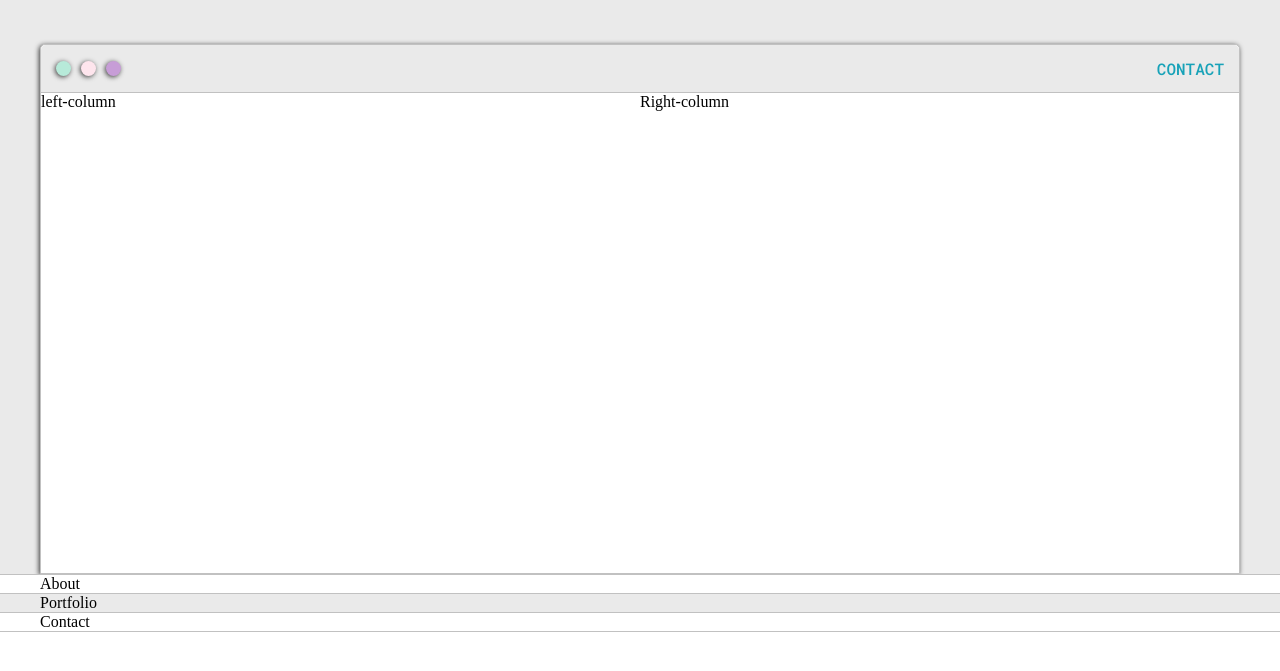
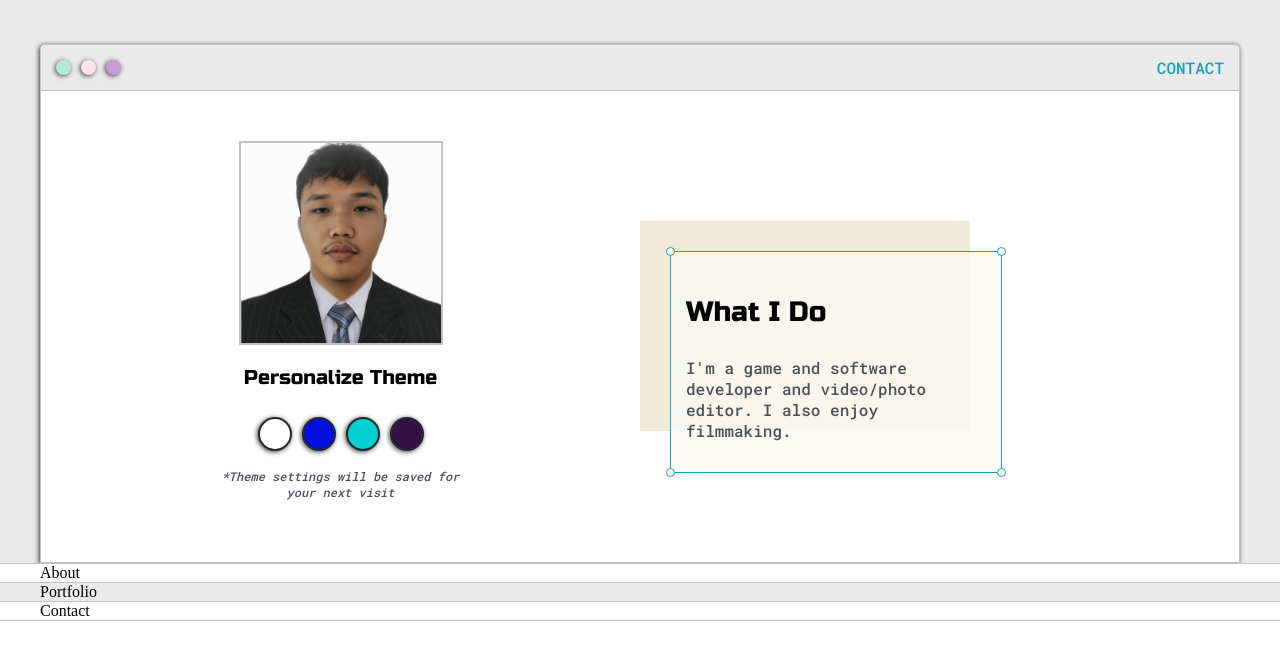
Before and after one commit to JeffreyCalimlim19/Myportfolio, a plain HTML site: page index.html in a window 1280 px wide. Shown: the part 117-788 px from the top of the page. Drawn offline with Linux system fonts and the light colour scheme.

Commit message:
Intro Section

```diff
--- a/default.css
+++ b/default.css
@@ -6,6 +6,11 @@
 
     --mainText:black;
     --secondaryText:#4b5156;
+
+    --themeDotBorder:#24292e;
+
+    --previewBg:rgb(251, 249, 243, 0.8);
+    --previewShadow:#f0ead6;
 }
 
 html, body{
@@ -56,12 +61,6 @@ h6 {font-size: 16px;}
     margin: 0 auto;
 }
 
-@media screen and (max-width: 1200px){
-    .main-container{
-        width: 95%;
-    }
-}
-
 .intro-wrapper{
     background-color: var(--secondaryColor);
     border:1px solid var(--borderColor);
@@ -73,7 +72,6 @@ h6 {font-size: 16px;}
 
     display: grid;
     grid-template-columns: 1fr 1fr;
-    grid-template-rows: 3em 30em;
     grid-template-areas:
         'nav-wrapper nav-wrapper'
         'left-column right-column'
@@ -131,10 +129,120 @@ h6 {font-size: 16px;}
 
 .left-column{
     grid-area: left-column;
+    padding-top: 50px;
+    padding-bottom: 50px;
+}
+
+#profile_pic{
+    display: block;
+    margin: 0 auto;
+
+    height: 200px;
+    width: 200px;
+    object-fit: cover;
+    border: 2px solid var(--borderColor);
+}
+
+#theme-options-wrapper{
+    display: flex;
+    justify-content: center;
+}
+
+.theme-dot{
+    height: 30px;
+    width: 30px;
+    background-color: black;
+    border-radius: 50%;
+
+    margin: 5px;
+    border: 2px solid var(--themeDotBorder);
+
+    box-shadow: -1px 1px 5px 0px rgba(0,0,0,0.75);
+    -webkit-box-shadow: -1px 1px 5px 0px rgba(0,0,0,0.75);
+    -moz-box-shadow: -1px 1px 5px 0px rgba(0,0,0,0.75);
+
+    cursor: pointer;
+
+}
+
+.theme-dot:hover{
+    border-width: 5px;
+}
+
+#light-mode{
+    background-color: #fff;
+}
+
+#blue-mode{
+    background-color: #0011DD;
+}
+
+#cyan-mode{
+    background-color: #00D0D0;
+}
+
+#purple-mode{
+    background-color: #331144;
+}
+
+#setting-note{
+    font-size: 12px;
+    font-style: italic;
+    text-align: center;
 }
 
 .right-column{
     grid-area: right-column;
+    display: grid;
+    align-content: center;
+
+    padding-top: 50px;
+    padding-bottom: 50px;
+}
+
+#preview-shadow{
+    background-color: var(--previewShadow);
+    width: 300px;
+    height: 180px;
+    padding-left: 30px;
+    padding-top: 30px;
+}
+
+#preview{
+   width: 300px;
+   border: 1.5px solid #17a2b8;
+   background-color: var(--previewBg);
+   padding: 15px;
+   position: relative;
+}
+
+.corner{
+    width: 7px;
+    height: 7px;
+    border-radius: 50%;
+    border: 1.5px solid #17a2b8;
+    background-color: #fff;
+    position: absolute;
+}
+
+#corner-tl{
+    top: -5px;
+    left: -5px;
+}
+
+#corner-tr{
+    top: -5px;
+    right: -5px;
+}
+
+#corner-br{
+    bottom: -5px;
+    right: -5px;
+}
+
+#corner-bl{
+    bottom: -5px;
+    left: -5px;
 }
 
 .greeting-wrapper{
@@ -143,3 +251,23 @@ h6 {font-size: 16px;}
     align-content: center;
     min-height: 10em;
 }
+
+@media screen and (max-width: 1200px){
+    .main-container{
+        width: 95%;
+    }
+}
+
+@media screen and (max-width: 800px){
+        .intro-wrapper{
+            grid-template-columns: 1fr;
+            grid-template-areas:
+                'nav-wrapper'
+                'left-column'
+                'right-column'
+            ;
+        }
+        .right-column{
+                justify-content: center;
+        }
+}
--- a/index.html
+++ b/index.html
@@ -30,10 +30,30 @@
                     </ul>
                 </div>
                 <div class="left-column">
-                    left-column
+                    <img id="profile_pic" src="images/profile.jpg" alt="profile">
+                    <h5 style="text-align: center; line-height: 0;">Personalize Theme</h5>
+
+                    <div id="theme-options-wrapper">
+                        <div id="light-mode" class="theme-dot"></div>
+                        <div id="blue-mode" class="theme-dot"></div>
+                        <div id="cyan-mode" class="theme-dot"></div>
+                        <div id="purple-mode" class="theme-dot"></div>
+                    </div>
+
+                    <p id="setting-note">*Theme settings will be saved for<br> your next visit</p>
                 </div>
                 <div class="right-column">
-                    Right-column
+
+                    <div id="preview-shadow">
+                        <div id="preview">
+                            <h3>What I Do</h3>
+                            <div id="corner-tl" class="corner"></div>
+                            <div id="corner-tr" class="corner"></div>
+                            <p>I'm a game and software developer and video/photo editor. I also enjoy filmmaking.</p>
+                            <div id="corner-br" class="corner"></div>
+                            <div id="corner-bl" class="corner"></div>
+                        </div>
+                    </div>
                 </div>
             </div>
         </div>
```
Also changed, not shown: images/profile.jpg (added).
